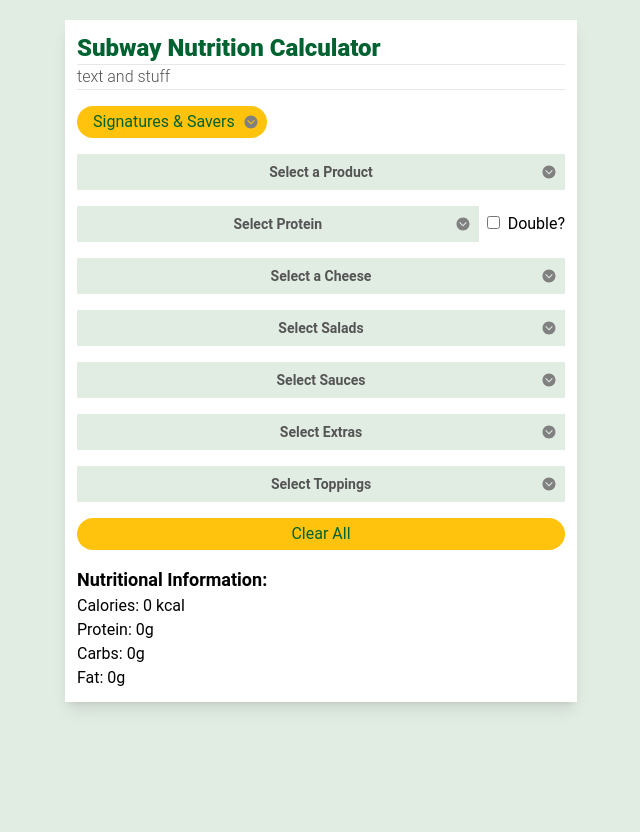
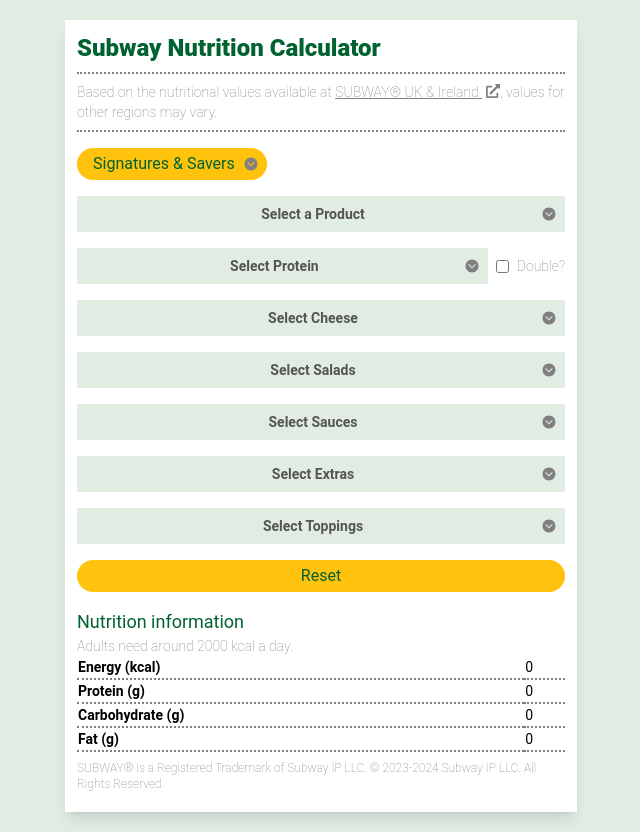
Before and after one commit to mariawarnes/subway-nutrition-calculator, a React (Vite) app: page / in a window 1280 px wide. Shown: the whole page, without its empty margins (319-959 px from the left). Before the commit the page ends 800 px from the top, so only its background shows below. Built offline with nearby package versions, Linux system fonts and the light colour scheme; a web font is replaced by a local one.

Commit message:
Full functionality, todo: test results

```diff
--- a/index.html
+++ b/index.html
@@ -4,7 +4,7 @@
     <meta charset="UTF-8" />
     <link rel="icon" type="image/svg+xml" href="/vite.svg" />
     <meta name="viewport" content="width=device-width, initial-scale=1.0" />
-    <title>Subway Calculator</title>
+    <title>Subway Nutrition Calculator</title>
   </head>
   <body>
     <div id="root"></div>
--- a/src/App.css
+++ b/src/App.css
@@ -6,3 +6,15 @@
   @apply bg-light-green;
   @apply font-normal;
 }
+
+p,
+label {
+  @apply font-extralight;
+  @apply text-grey;
+  @apply text-sm;
+}
+
+.nutrition-info tr {
+  border-bottom: 2px dotted;
+  @apply border-grey;
+}
--- a/src/App.tsx
+++ b/src/App.tsx
@@ -1,4 +1,4 @@
-import { useEffect, useMemo, useState } from "react";
+import { useMemo, useState } from "react";
 import "./App.css";
 import SingleSelectDropdown from "./components/SingleSelectDropdown";
 import MultiSelectDropdown from "./components/MultiSelectDropdown";
@@ -13,10 +13,11 @@
   toppings,
 } from "./data/ingredients.json";
 import { presets } from "./data/presets.json";
-import { Ingredient, Preset } from "./types";
+import { Ingredient } from "./types";
 import Button from "./components/Button";
 import { Disclosure } from "@headlessui/react";
 import { IoChevronDownCircleSharp } from "react-icons/io5";
+import { FaExternalLinkAlt } from "react-icons/fa";
 
 function App() {
   const [selectedProduct, setSelectedProduct] = useState<Ingredient | null>(
@@ -25,23 +26,24 @@
   const [selectedBread, setSelectedBread] = useState<Ingredient | null>(null);
   const [selectedProteins, setSelectedProteins] = useState<Ingredient[]>([]);
   const [doubleProtein, setDoubleProtein] = useState<boolean>(false);
-  const [selectedCheese, setSelectedCheese] = useState<Ingredient | null>(null);
+  const [selectedCheeses, setSelectedCheeses] = useState<Ingredient[]>([]);
   const [selectedSalads, setSelectedSalads] = useState<Ingredient[]>([]);
   const [selectedSauces, setSelectedSauces] = useState<Ingredient[]>([]);
   const [selectedExtras, setSelectedExtras] = useState<Ingredient[]>([]);
   const [selectedToppings, setSelectedToppings] = useState<Ingredient[]>([]);
-  const [selectedIngredientsJSON, setSelectedIngredientsJSON] = useState("");
+  const [activePreset, setActivePreset] = useState<string | null>(null);
 
   const clearSelected = () => {
     setSelectedProduct(null);
     setSelectedBread(null);
     setSelectedProteins([]);
     setDoubleProtein(false);
-    setSelectedCheese(null);
+    setSelectedCheeses(null);
     setSelectedSalads([]);
     setSelectedSauces([]);
     setSelectedExtras([]);
     setSelectedToppings([]);
+    setActivePreset(null);
   };
 
   const selectPreset = (
@@ -73,7 +75,7 @@
     setSelectedProteins(filterByPrefixMulti("m-"));
     // Set Italian White as default for presets
     setSelectedBread(ingredients.find((ingredient) => ingredient.id == "b-6"));
-    setSelectedCheese(filterByPrefixSingle("c-"));
+    setSelectedCheeses(filterByPrefixMulti("c-"));
     setSelectedSauces(filterByPrefixMulti("s-"));
     setSelectedSalads(filterByPrefixMulti("v-"));
     setSelectedExtras(filterByPrefixMulti("e-"));
@@ -81,14 +83,14 @@
   };
 
   // Calculate the total nutritional information
-  const calculateTotals = useMemo(() => {
+  const calculateTotalsFunction = () => {
     let totals = { calories: 0, protein: 0, carbs: 0, fat: 0 };
 
     const allSelectedIngredients = [
       selectedProduct,
       selectedBread,
       ...selectedProteins,
-      selectedCheese,
+      selectedCheeses,
       ...selectedSalads,
       ...selectedSauces,
       ...selectedExtras,
@@ -102,10 +104,18 @@
         ingredient.carbs &&
         ingredient.fat
       ) {
+        // Double the protein if doubleProtein is true and it starts with "m-"
+        if (doubleProtein && ingredient.id.startsWith("m-")) {
+          totals.calories += ingredient?.calories * 2;
+          totals.protein += ingredient?.protein * 2;
+          totals.carbs += ingredient.carbs * 2;
+          totals.fat += ingredient.fat * 2;
+        } else {
           totals.calories += ingredient?.calories;
           totals.protein += ingredient?.protein;
           totals.carbs += ingredient.carbs;
           totals.fat += ingredient.fat;
+        }
       }
     });
 
@@ -119,17 +129,14 @@
       };
     }
 
-    // Double the protein if doubleProtein is true
-    if (doubleProtein) {
-      totals.protein = totals.protein * 2;
-    }
+    return totals;
+  };
 
-    return totals;
-  }, [
+  const calculateTotals = useMemo(calculateTotalsFunction, [
     selectedProduct,
     selectedBread,
     selectedProteins,
-    selectedCheese,
+    selectedCheeses,
     selectedSalads,
     selectedSauces,
     selectedExtras,
@@ -137,38 +144,32 @@
     doubleProtein,
   ]);
 
-  // useEffect(() => {
-  //   const ingredients = {
-  //     selectedProduct,
-  //     selectedBread,
-  //     selectedProteins,
-  //     selectedCheese,
-  //     selectedSalads,
-  //     selectedSauces,
-  //     selectedExtras,
-  //     selectedToppings,
-  //   };
-  //   setSelectedIngredientsJSON(JSON.stringify(ingredients, null, 2));
-  // }, [
-  //   selectedProduct,
-  //   selectedBread,
-  //   selectedProteins,
-  //   selectedCheese,
-  //   selectedSalads,
-  //   selectedSauces,
-  //   selectedExtras,
-  //   selectedToppings,
-  // ]);
+  const handleDoubleProtein = () => {
+    setDoubleProtein(!doubleProtein);
+    calculateTotalsFunction();
+  };
 
   return (
     <div className="p-3 mx-auto max-w-lg my-5 shadow-lg bg-white">
-      <h1 className="font-black text-2xl w-full text-dark-green">
+      <h1 className="font-black mb-2 text-2xl w-full text-dark-green">
         Subway Nutrition Calculator
       </h1>
-      {/* <p>{selectedIngredientsJSON}</p> */}
-      <hr className="" />
-      <p className="font-light text-dark-grey">text and stuff</p>
-      <hr className="" />
+      <hr className="border-dotted border-t-2 border-grey" />
+      <p className="my-2">
+        Based on the nutritional values available at{" "}
+        <a
+          target="_blank"
+          rel="nofollow noopener"
+          className="underline"
+          href="https://www.subway.com/en-GB/"
+        >
+          {" "}
+          SUBWAY® UK & Ireland{" "}
+          <FaExternalLinkAlt className="ml-1 relative bottom-[2px] inline" />
+        </a>
+        , values for other regions may vary.
+      </p>
+      <hr className="border-dotted border-t-2 border-grey" />
       <Disclosure>
         <Disclosure.Button
           className={
@@ -187,8 +188,15 @@
           <div className="space-y-2 space-x-1 mb-4">
             {presets.map((preset) => (
               <Button
+                key={preset.id} // Ensure each button has a unique key
                 text={preset.name}
-                handleClick={() =>
+                handleClick={() => {
+                  // If the current preset is already active, deactivate it
+                  if (activePreset === preset.id) {
+                    setActivePreset(null);
+                    clearSelected(); // Assuming you have a function to clear the selection
+                  } else {
+                    // Activate the current preset and apply its settings
                     selectPreset(
                       [
                         ...products,
@@ -201,8 +209,15 @@
                         ...toppings,
                       ],
                       preset.ingredients
-                  )
+                    );
+                    setActivePreset(preset.id);
                   }
+                }}
+                className={`${
+                  activePreset === preset.id
+                    ? "bg-yellow text-dark-green"
+                    : "bg-light-grey text-white"
+                }`}
               />
             ))}
           </div>
@@ -234,21 +249,23 @@
             setSelected={setSelectedProteins}
             className="grow"
           />
-          <div className="ml-2">
+          <div className="ml-2 flex items-center">
             <input
+              id="double"
               type="checkbox"
-              onChange={() => setDoubleProtein(doubleProtein)}
+              onChange={handleDoubleProtein}
               className="mr-2"
+              checked={doubleProtein}
             />
-            Double?
+            <label htmlFor="double">Double?</label>
           </div>
         </div>
         {/* Cheese */}
-        <SingleSelectDropdown
+        <MultiSelectDropdown
           title={"Cheese"}
           options={cheeses}
-          selected={selectedCheese}
-          setSelected={setSelectedCheese}
+          selected={selectedCheeses}
+          setSelected={setSelectedCheeses}
         />
         {/* Salads */}
         <MultiSelectDropdown
@@ -278,17 +295,44 @@
           selected={selectedToppings}
           setSelected={setSelectedToppings}
         />
-        <Button text="Clear All" handleClick={clearSelected} />
+        <Button text="Reset" handleClick={clearSelected} />
       </div>
 
       {/* Display the nutritional information */}
       <div className="nutrition-info pt-4">
-        <h2 className="text-lg font-bold">Nutritional Information:</h2>
-        <p>Calories: {Math.round(calculateTotals.calories)} kcal</p>
-        <p>Protein: {Math.round(calculateTotals.protein)}g</p>
-        <p>Carbs: {Math.round(calculateTotals.carbs)}g</p>
-        <p>Fat: {Math.round(calculateTotals.fat)}g</p>
+        <h2 className="text-lg text-dark-green">Nutrition information</h2>
+        <p>Adults need around 2000 kcal a day.</p>
+        <table className="w-full text-sm">
+          <thead className="sr-only">
+            <tr>
+              <th>Nutrient</th>
+              <th>Amount</th>
+            </tr>
+          </thead>
+          <tbody>
+            <tr>
+              <td className="font-bold">Energy (kcal)</td>
+              <td>{Math.round(calculateTotals.calories)}</td>
+            </tr>
+            <tr>
+              <td className="font-bold">Protein (g)</td>
+              <td>{Math.round(calculateTotals.protein)}</td>
+            </tr>
+            <tr>
+              <td className="font-bold">Carbohydrate (g)</td>
+              <td>{Math.round(calculateTotals.carbs)}</td>
+            </tr>
+            <tr>
+              <td className="font-bold">Fat (g)</td>
+              <td>{Math.round(calculateTotals.fat)}</td>
+            </tr>
+          </tbody>
+        </table>
       </div>
+      <p className="text-xs my-2">
+        SUBWAY® is a Registered Trademark of Subway IP LLC. © 2023-
+        {new Date().getFullYear()} Subway IP LLC. All Rights Reserved.
+      </p>
     </div>
   );
 }
--- a/src/components/MultiSelectDropdown.tsx
+++ b/src/components/MultiSelectDropdown.tsx
@@ -13,7 +13,7 @@
   return (
     <div className={`relative text-sm ${className}`}>
       <Listbox value={selected} onChange={setSelected} multiple>
-        <Listbox.Button className="relative text-dark-grey font-semibold w-full py-2 bg-light-green">
+        <Listbox.Button className="relative text-dark-grey font-semibold w-full p-2 bg-light-green pr-6">
           {selected?.map((single) => single.name).join(", ") ||
             "Select " + title}
           <span className="pointer-events-none absolute inset-y-0 right-0 flex items-center pr-2">
@@ -27,7 +27,7 @@
           {options.map((option) => (
             <Listbox.Option
               className={({ active, selected }) =>
-                `relative flex flex-row p-3 select-none  font-semibold ${
+                `relative flex flex-row p-3 select-none font-semibold hover:bg-dark-green hover:text-white ${
                   active ?? "bg-dark-green text-white"
                 }
               ${selected ? "bg-dark-green text-white" : "text-dark-grey"}`
@@ -35,14 +35,18 @@
               key={option.id}
               value={option}
             >
-              {selected ? (
-                <span className="flex h-5 w-5 flex-row items-center mr-3 bg-green text-dark-green">
-                  <FaCheck className="m-[0.125rem]" aria-hidden="true" />
-                </span>
-              ) : (
-                <span className="flex h-5 w-5 flex-row items-center mr-3 bg-green text-dark-green"></span>
+              {({ selected }) => (
+                <>
+                  <span
+                    className={`flex h-5 w-5 flex-row items-center mr-3 bg-green text-dark-green`}
+                  >
+                    {selected && (
+                      <FaCheck className="m-[0.125rem]" aria-hidden="true" />
+                    )}
+                  </span>
+                  {option.name}
+                </>
               )}
-              {option.name}
             </Listbox.Option>
           ))}
         </Listbox.Options>
--- a/src/components/SingleSelectDropdown.tsx
+++ b/src/components/SingleSelectDropdown.tsx
@@ -13,7 +13,7 @@
   return (
     <div className={`relative text-sm ${className}`}>
       <Listbox value={selected} onChange={setSelected}>
-        <Listbox.Button className="relative text-dark-grey font-semibold w-full py-2 bg-light-green">
+        <Listbox.Button className="relative text-dark-grey font-semibold w-full p-2 bg-light-green pr-6">
           {selected?.name || "Select a " + title}
           <span className="pointer-events-none absolute inset-y-0 right-0 flex items-center pr-2">
             <IoChevronDownCircleSharp
@@ -26,7 +26,7 @@
           {options.map((option) => (
             <Listbox.Option
               className={({ active, selected }) =>
-                `relative flex flex-row p-3 select-none  font-semibold ${
+                `relative flex flex-row p-3 select-none font-semibold hover:bg-dark-green hover:text-white ${
                   active ?? "bg-dark-green text-white"
                 }
                 ${selected ? "bg-dark-green text-white" : "text-dark-grey"}`
@@ -34,14 +34,18 @@
               key={option.id}
               value={option}
             >
-              {selected ? (
-                <span className="flex h-5 w-5 flex-row items-center mr-3 bg-green text-dark-green">
-                  <FaCheck className="m-[0.125rem]" aria-hidden="true" />
-                </span>
-              ) : (
-                <span className="flex h-5 w-5 flex-row items-center mr-3 bg-green text-dark-green"></span>
+              {({ selected }) => (
+                <>
+                  <span
+                    className={`flex h-5 w-5 flex-row items-center mr-3 bg-green text-dark-green`}
+                  >
+                    {selected && (
+                      <FaCheck className="m-[0.125rem]" aria-hidden="true" />
+                    )}
+                  </span>
+                  {option.name}
+                </>
               )}
-              {option.name}
             </Listbox.Option>
           ))}
         </Listbox.Options>
--- a/src/data/ingredients.json
+++ b/src/data/ingredients.json
@@ -92,6 +92,14 @@
     }
   ],
   "proteins": [
+    {
+      "id": "m-29",
+      "name": "None",
+      "calories": 0,
+      "protein": 0,
+      "carbs": 0,
+      "fat": 0
+    },
     {
       "id": "m-1",
       "name": "Big Beef Patty",
@@ -319,6 +327,14 @@
   ],
   "cheeses": [
     {
+      "id": "c-8",
+      "name": "None",
+      "calories": 0,
+      "protein": 0,
+      "carbs": 0,
+      "fat": 0
+    },
+    {
       "id": "c-1",
       "name": "American-style Cheese [V]",
       "calories": 42,
@@ -376,6 +392,14 @@
     }
   ],
   "sauces": [
+    {
+      "id": "s-18",
+      "name": "None",
+      "calories": 0,
+      "protein": 0,
+      "carbs": 0,
+      "fat": 0
+    },
     {
       "id": "s-1",
       "name": "Caramelised Red Onion in Balsamic Vinegar [VE, GF]",
@@ -514,6 +538,14 @@
   ],
   "salads": [
     {
+      "id": "v-11",
+      "name": "None",
+      "calories": 0,
+      "protein": 0,
+      "carbs": 0,
+      "fat": 0
+    },
+    {
       "id": "v-1",
       "name": "Cucumbers",
       "calories": 3,
@@ -547,7 +579,7 @@
     },
     {
       "id": "v-5",
-      "name": "Mixed peppers",
+      "name": "Mixed Peppers",
       "calories": 3,
       "protein": 0.2,
       "carbs": 0.5,
@@ -596,6 +628,14 @@
   ],
   "extras": [
     {
+      "id": "e-11",
+      "name": "None",
+      "calories": 0,
+      "protein": 0,
+      "carbs": 0,
+      "fat": 0
+    },
+    {
       "id": "e-1",
       "name": "Bacon",
       "calories": 37,
@@ -612,7 +652,7 @@
       "fat": 1
     },
     {
-      "id": "e-11",
+      "id": "e-12",
       "name": "Substack® (Hash browns) [VE]",
       "calories": 92,
       "protein": 1.2,
@@ -686,6 +726,14 @@
   ],
   "toppings": [
     {
+      "id": "t-6",
+      "name": "None",
+      "calories": 0,
+      "protein": 0,
+      "carbs": 0,
+      "fat": 0
+    },
+    {
       "id": "t-1",
       "name": "Chilli Flakes [VE, GF]",
       "calories": 4,
@@ -718,7 +766,7 @@
       "fat": 0
     },
     {
-      "id": "t-55",
+      "id": "t-5",
       "name": "Multi-Seed Mix [VE, GF]",
       "calories": 58,
       "protein": 2.7,
```
Also changed, not shown: src/data/presets.json (+99 -17 lines). Lines whose indentation alone changed are shown as unchanged.
